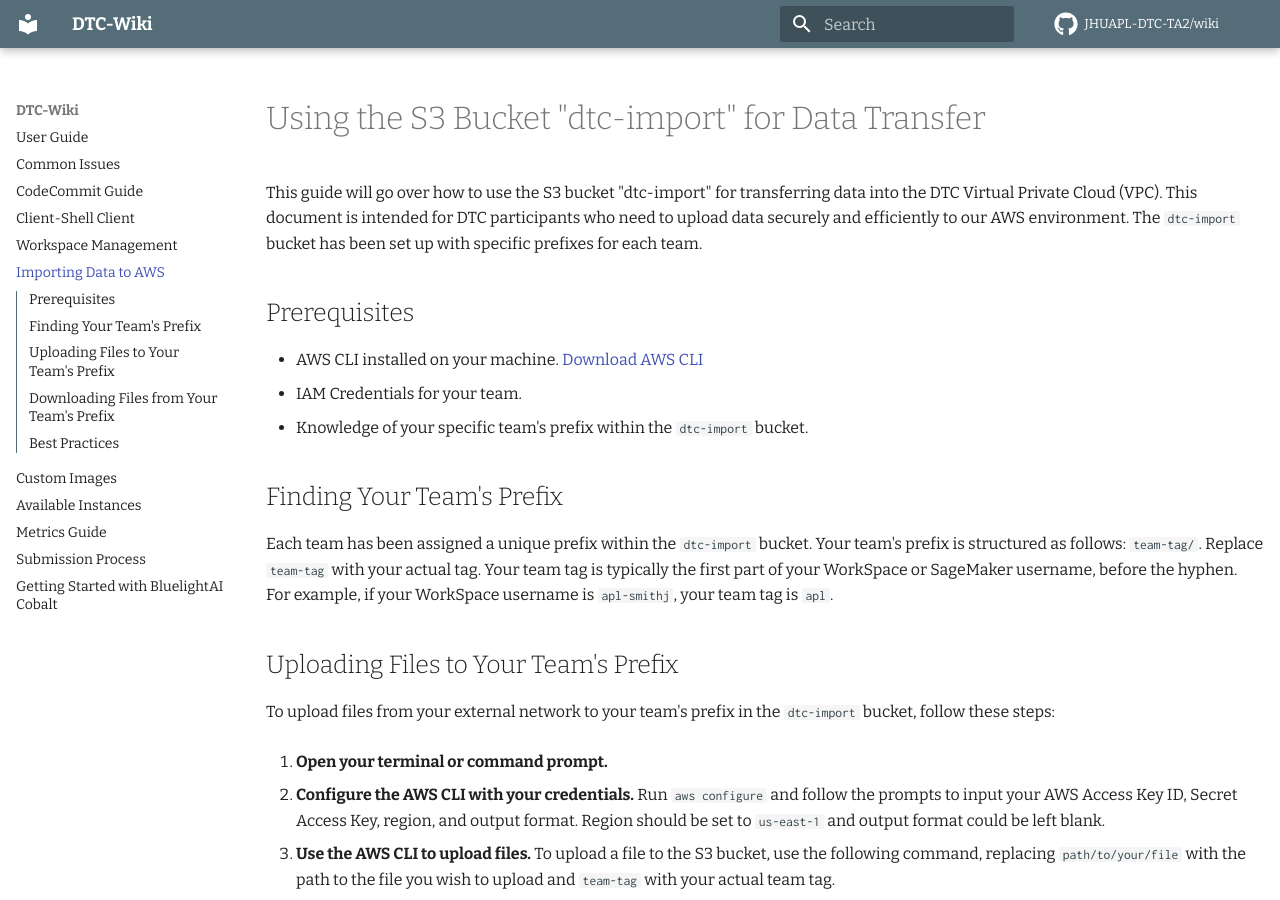
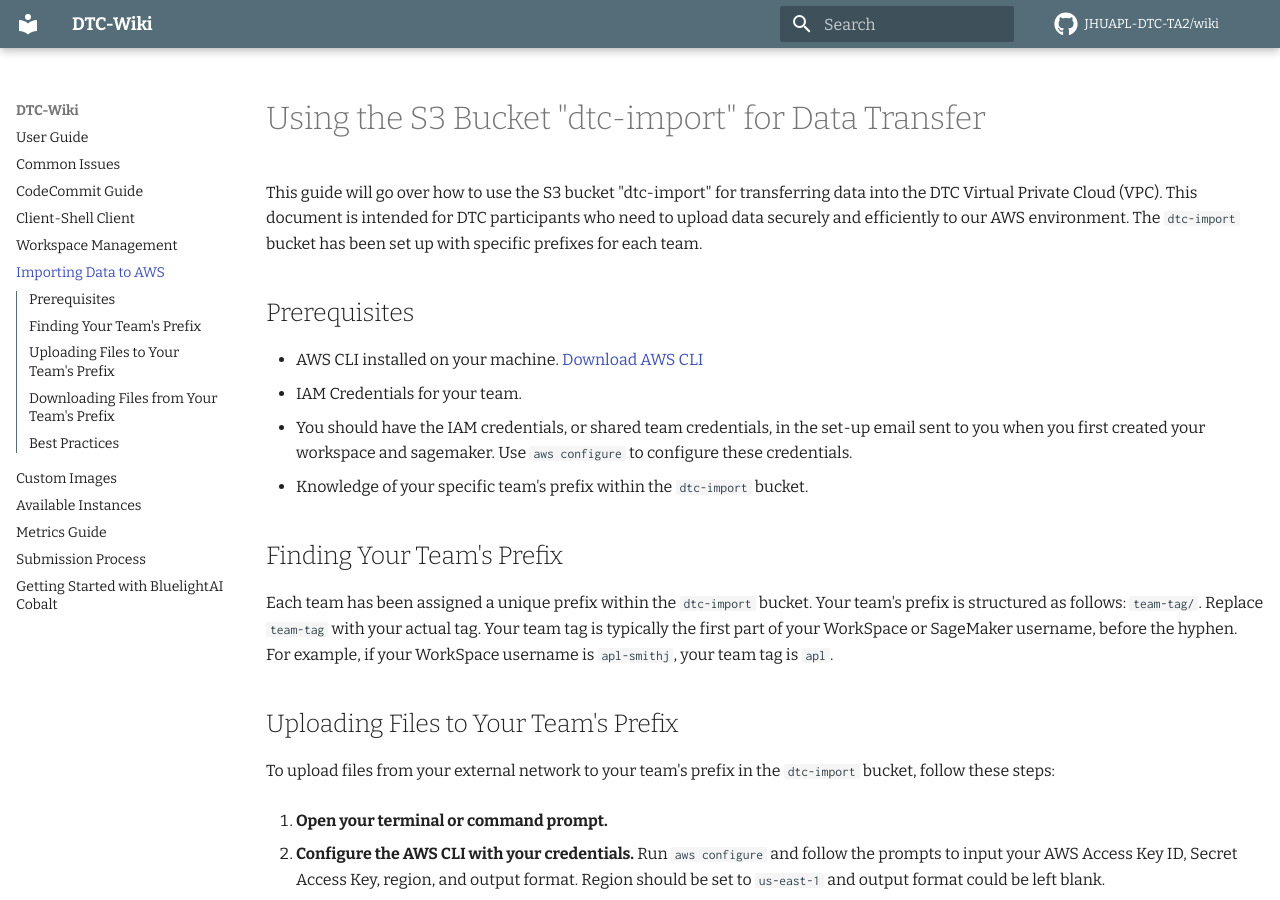
Before and after one commit to JHUAPL-DTC-TA2/wiki, an MkDocs documentation site: the page built from docs/importing_data.md, in a window 1280 px wide and 900 px high. Built offline with MkDocs 1.6.1 and Material for MkDocs 9.7.7, drawn with Linux system fonts in a browser that asks for light colours; comment, search, counter and statistics services are not loaded.

Commit message:
Add instructions for accessing IAM credentials

```diff
--- a/docs/importing_data.md
+++ b/docs/importing_data.md
@@ -6,6 +6,7 @@ This guide will go over how to use the S3 bucket "dtc-import" for transferring d
 
 - AWS CLI installed on your machine. [Download AWS CLI](https://aws.amazon.com/cli/)
 - IAM Credentials for your team.
+  - You should have the IAM credentials, or shared team credentials, in the set-up email sent to you when you first created your workspace and sagemaker. Use `aws configure` to configure these credentials.
 - Knowledge of your specific team's prefix within the `dtc-import` bucket.
 
 ## Finding Your Team's Prefix
```
